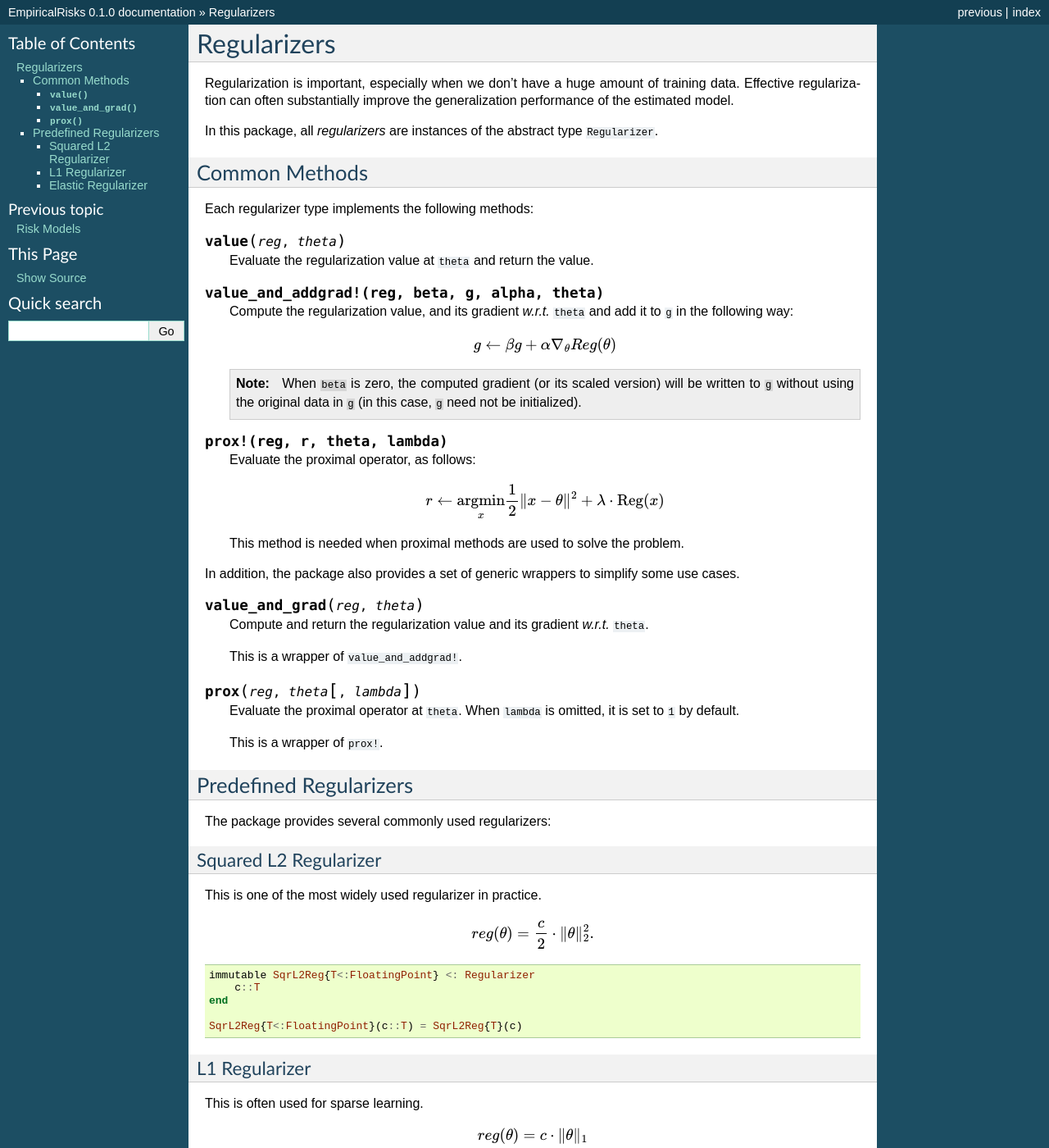
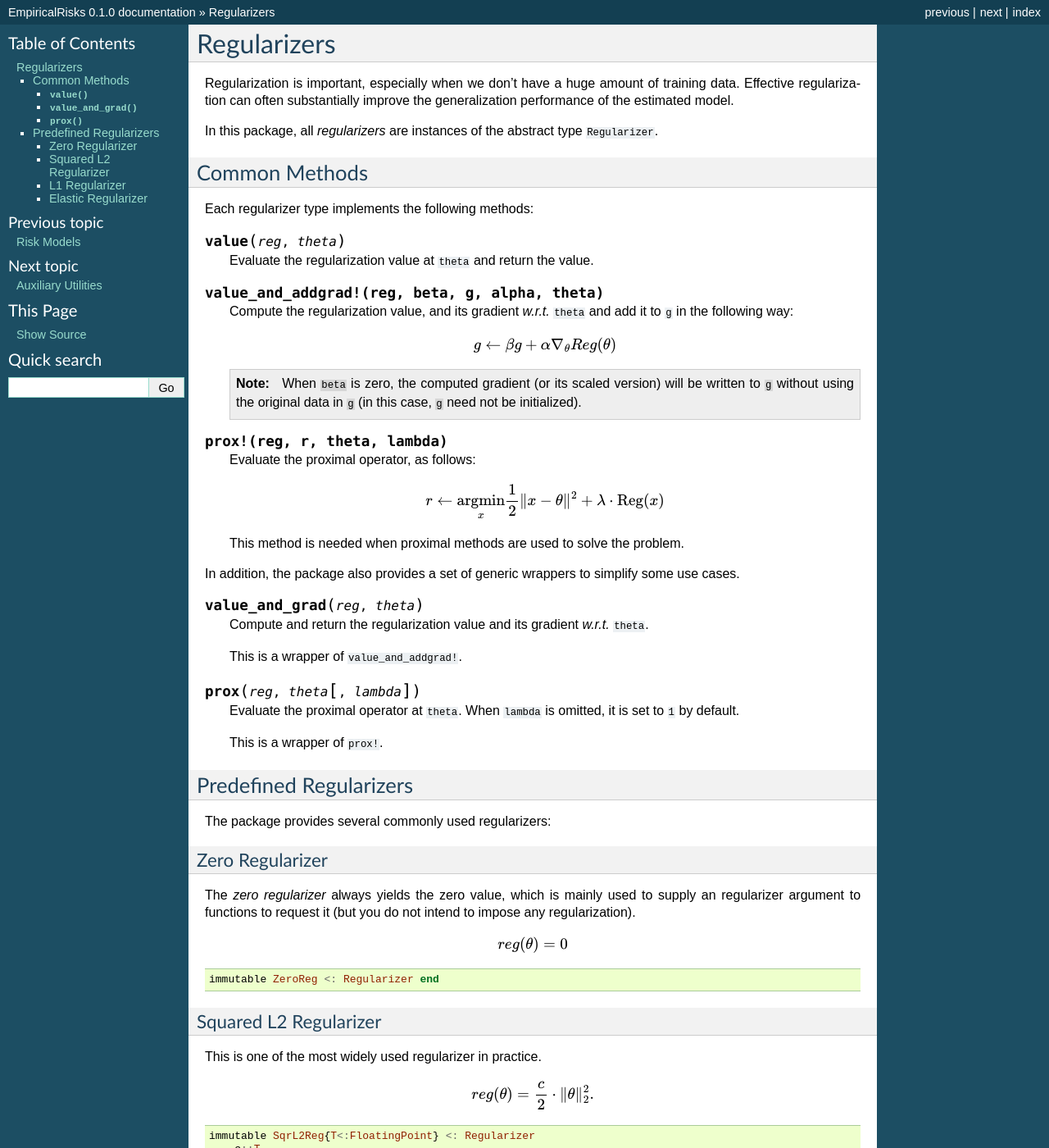
Before and after one commit to lindahua/EmpiricalRisks.jl, a Sphinx documentation site: the page built from doc/source/regularizers.rst, in a window 1280 px wide and 1400 px high. Shown: the whole window at 82% size. Built offline with Sphinx 7.4.7, drawn with Linux system fonts in a browser that asks for light colours; formulas are drawn with MathJax 3.

Commit message:
add no_op and documents of auxiliary utilities

```diff
--- a/doc/source/index.rst
+++ b/doc/source/index.rst
@@ -30,3 +30,4 @@ Contents:
    loss.rst
    riskmodels.rst
    regularizers.rst
+   misc.rst
--- a/doc/source/regularizers.rst
+++ b/doc/source/regularizers.rst
@@ -58,6 +58,21 @@ Predefined Regularizers
 
 The package provides several commonly used regularizers:
 
+Zero Regularizer
+~~~~~~~~~~~~~~~~~
+
+The *zero regularizer* always yields the zero value, which is mainly used to supply an regularizer argument to functions to request it (but you do not intend to impose any regularization).
+
+.. math::
+
+    reg(\theta) = 0
+
+.. code-block:: julia
+
+    immutable ZeroReg <: Regularizer end
+
+
+
 Squared L2 Regularizer
 ~~~~~~~~~~~~~~~~~~~~~~~
 
```
Also changed, not shown: doc/source/misc.rst (added, +25 -0 lines), 2 other files.
